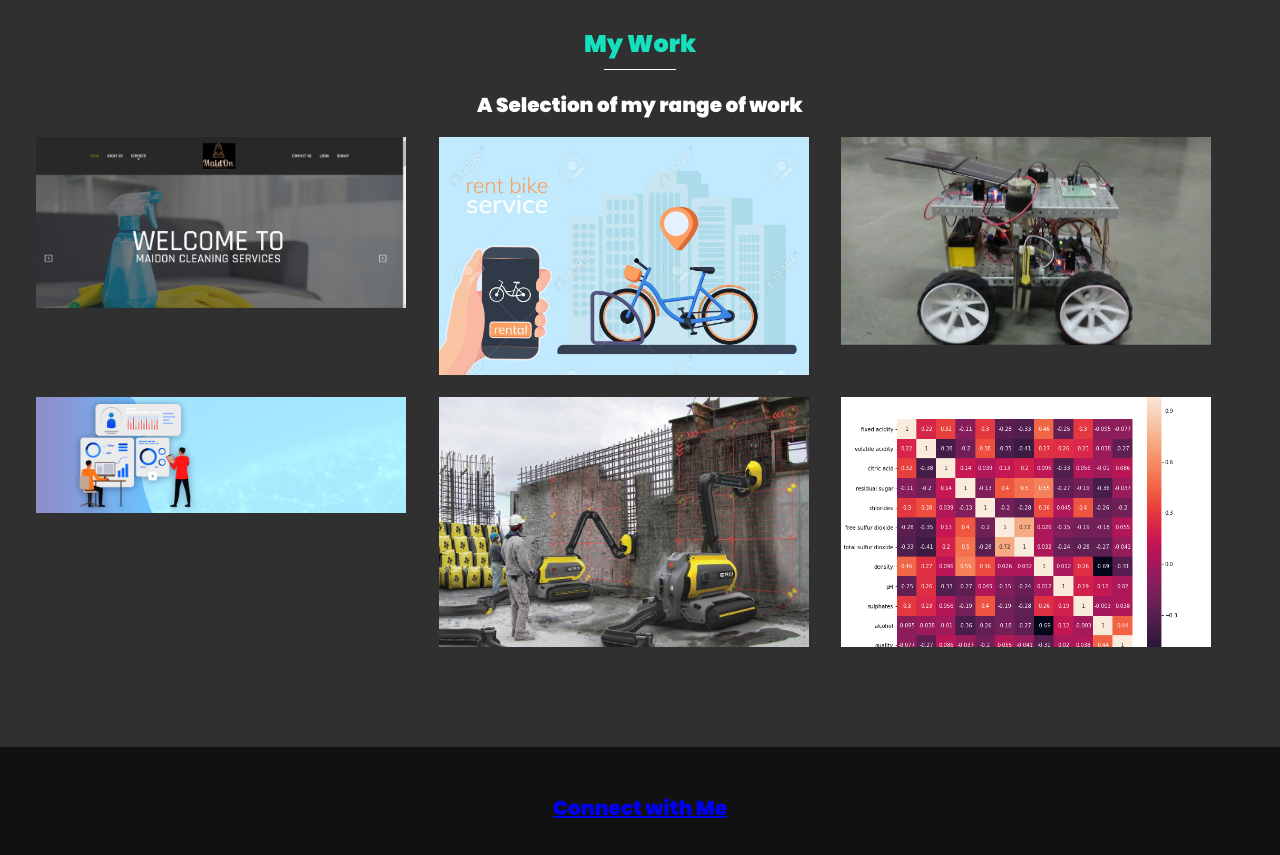
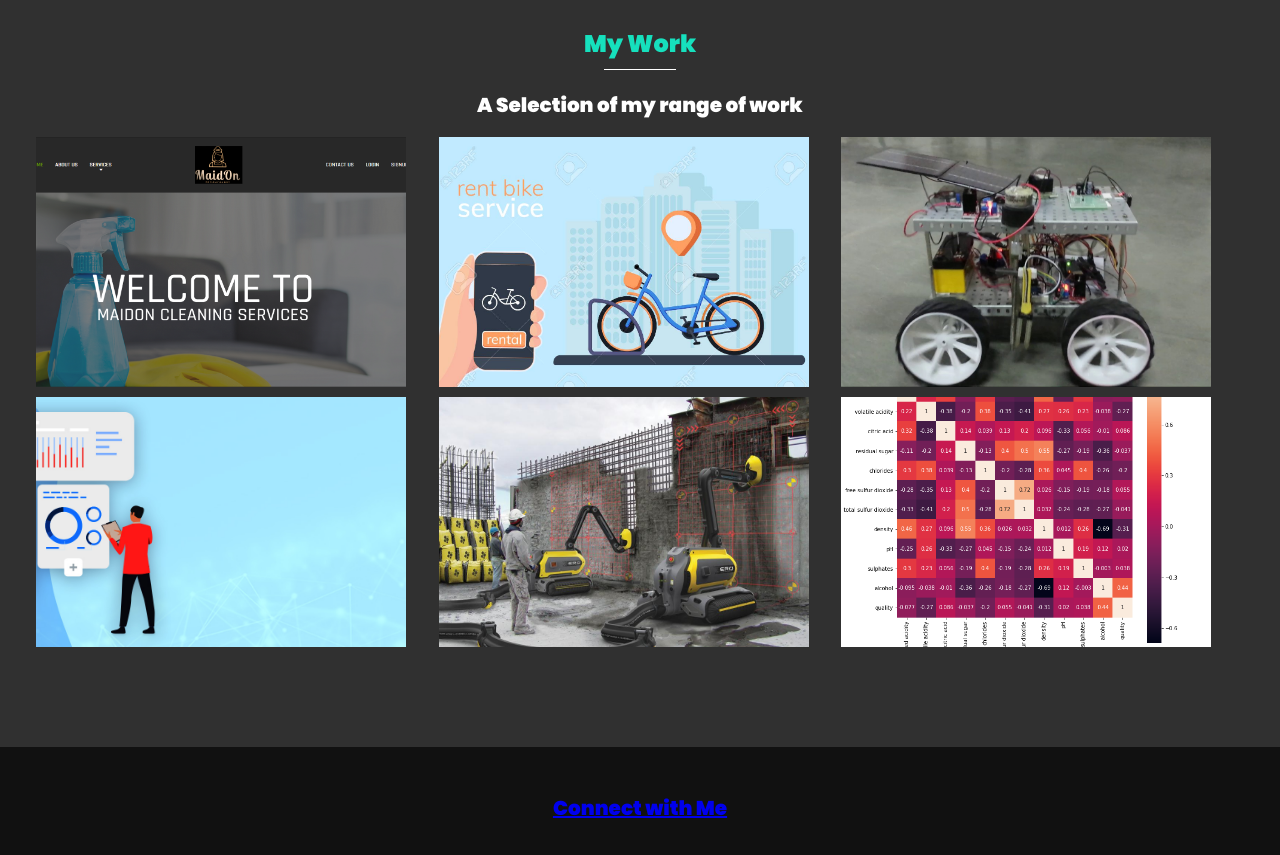
Before and after one commit to sahilmutha1999/My_portfolio, a plain HTML site: page index.html in a window 1280 px wide. Shown: the part 1560-2415 px from the top of the page. Drawn offline with nearby package versions, Linux system fonts and the light colour scheme.

Commit message:
Update index.html

```diff
--- a/index.html
+++ b/index.html
@@ -83,7 +83,7 @@
 		initiative.</p>
 		<p>I am currently being interned as a Software Developer in AI-Adventure firm based at Pune(FC-Road).During the Covid pandemic. I have also successfuly completed an online internship under Verzeo company.</p>
 	</div>
-		<img src="images/sahil1.jpg" alt="" class="about-me__img" style="max-width:100%;height:auto;">
+		<img src="images/sahil1.jpg" alt="" class="about-me__img">
 </section>
 
 
@@ -95,37 +95,37 @@
 
 	<div class="portfolio">
 		<!-- <a href="#" id="MO" class="portfolio__item">
-			<img src="images/maidon2.png" class="portfolio__img" style="max-width:100%;height:auto;">
+			<img src="images/maidon2.png" class="portfolio__img" >
 			<label style="z-index: 100; position:absolute; display:none" id="MO1" >MaidOn</label>
 		</a> -->
 		<div class="thumbnail" >
 			<div>MaidOn <br>(Web Application)</div>
-			<img src="images/maidon2.png" style="max-width:100%;height:auto;">
+			<img src="images/maidon2.png">
 		</div>
 
 		<div class="thumbnail">
 			<div>Public Bicycle Sharing System</div>
-			<img src="images/PBS.jpg" style="max-width:100%;height:auto;">
+			<img src="images/PBS.jpg">
 		</div>
 
 		<div class="thumbnail" >
 			<div>Agri-bot</div>
-			<img src="images/agribot.jpg" style="max-width:100%;height:auto;">
+			<img src="images/agribot.jpg">
 		</div>
 
 		<div class="thumbnail">
 			<div>Project Management System</div>
-			<img src="images/proj_mana_sys.jpg" style="max-width:100%;height:auto;">
+			<img src="images/proj_mana_sys.jpg">
 		</div>
 
 		<div class="thumbnail">
 			<div>Construction Robot</div>
-			<img src="images/construction_bot.jpg" style="max-width:100%;height:auto;">
+			<img src="images/construction_bot.jpg">
 		</div>
 
 		<div class="thumbnail">
 			<div>Wine quality Prediction</div>
-			<img src="images/wine_quality.png" style="max-width:100%;height:auto;">
+			<img src="images/wine_quality.png">
 		</div>
 	</div>
 </section>
```
